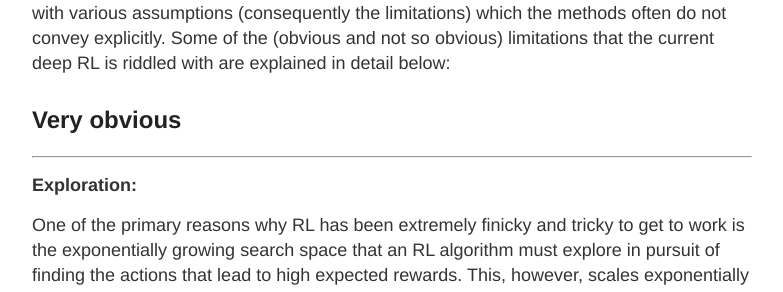
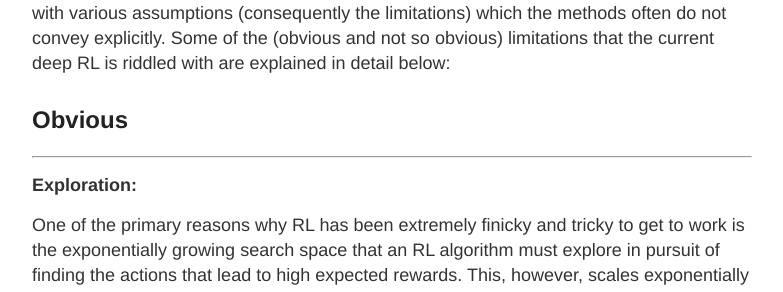
Before and after one commit to ankurhanda/ankurhanda.github.io, a Jekyll site: the page built from _posts/2017-10-30-current-deep-rl.md, in a window 1280 px wide and 900 px high, scrolled down 495 px. Shown: the part 154-446 px from the top of the window, without its empty margins (248-1031 px from the left). Built offline with Jekyll 4.4.1, drawn with Linux system fonts in a browser that asks for light colours; our own code applies the rules of GitHub Pages for plain Markdown files.

```diff
--- a/_posts/2017-10-30-current-deep-rl.md
+++ b/_posts/2017-10-30-current-deep-rl.md
@@ -6,7 +6,7 @@
 
 Recent advances have certainly highlighted what can be possibly be achieved with current state of the art with deep RL. However, bigger questions remain as the progress has come with various assumptions (consequently the limitations) which the methods often do not convey explicitly. Some of the (obvious and not so obvious) limitations that the current deep RL is riddled with are explained in detail below:
 
-## Very obvious
+## Obvious
 ---
 
 **Exploration:**
@@ -25,7 +25,7 @@
 
 Using a fixed gamma, the discount factor, already limits the number of time steps in future that can be affected by the current action. For instance, using a discount factor of 0.99 means that the current action can only affect the next 100 time steps  (geometric progression) and therefore, it cannot solve long time horizon tasks, particularly that require planning for long time.
 
-Sparse rewards very difficult to train
+**Sparse rewards very difficult to train**
 
 Consider training with policy gradients where the reward is only obtained at the end of the episode. Since each action’s log-likelihood is scaled by the reward to go (the Q value or the Advantage function) it is zero for those cases where there is no reward and therefore, very difficult to train. Because the gradient is zero it is impossible for the algorithm to get any signal for that move. Most ATARI environments provide fairly dense reward and hence it has been possible to train with standard DQN and policy gradients.
 
```
